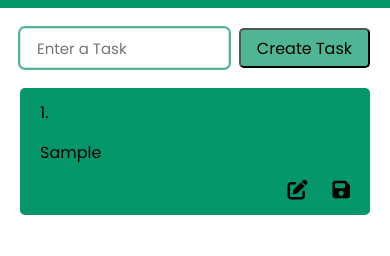
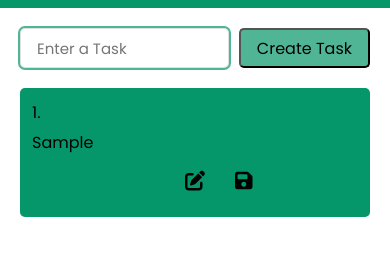
Before and after one commit to vanessamitelman/toDoList, a plain HTML site: page index.html in a window 390 px wide. Both pictures are taken after typing "Sample" into the empty fields and a click on the button "Create Task". Shown: the part 56-312 px from the top of the page. Drawn offline with Linux system fonts and the light colour scheme.

Commit message:
Update styles.css

```diff
--- a/styles.css
+++ b/styles.css
@@ -183,7 +183,7 @@ li button {
   color: var(--color-secondary);
 }
 li:hover button {
-  background: var(--li-hover-color);
+  background: transparent;
 }
 
 li button:nth-child(1) {
@@ -199,12 +199,20 @@ li:hover button:nth-child(1) {
   justify-content: space-between;
 }
 @media screen and (max-width: 768px) {
+  i {
+    margin: 0 15px;
+  }
   li {
     flex-wrap: wrap;
+    gap: 5px;
+    padding: 12px;
+  }
+  li input {
+    flex: auto;
   }
   .btn-container {
-    width: 100vw;
-    justify-content: flex-end;
-    gap: 25px;
+    width: auto;
+    margin: 10px auto;
+    display: block;
   }
 }
```
